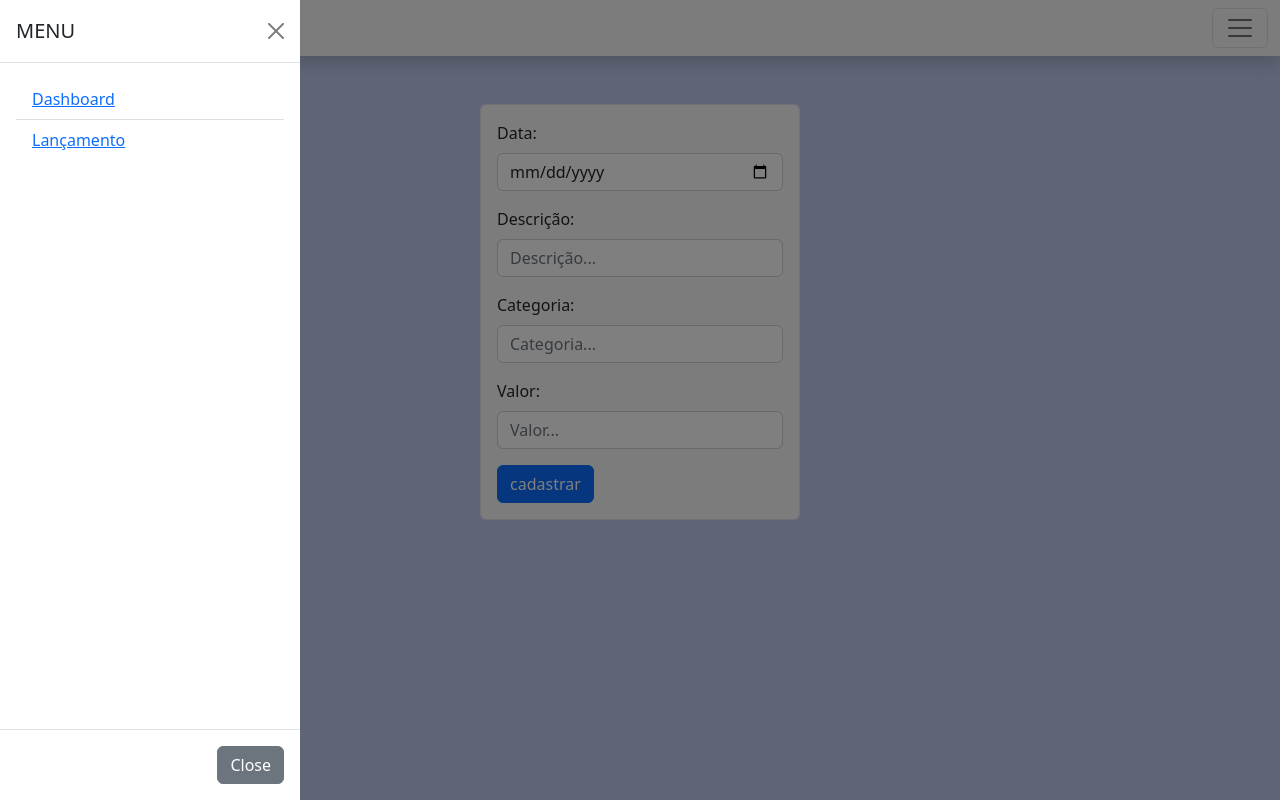
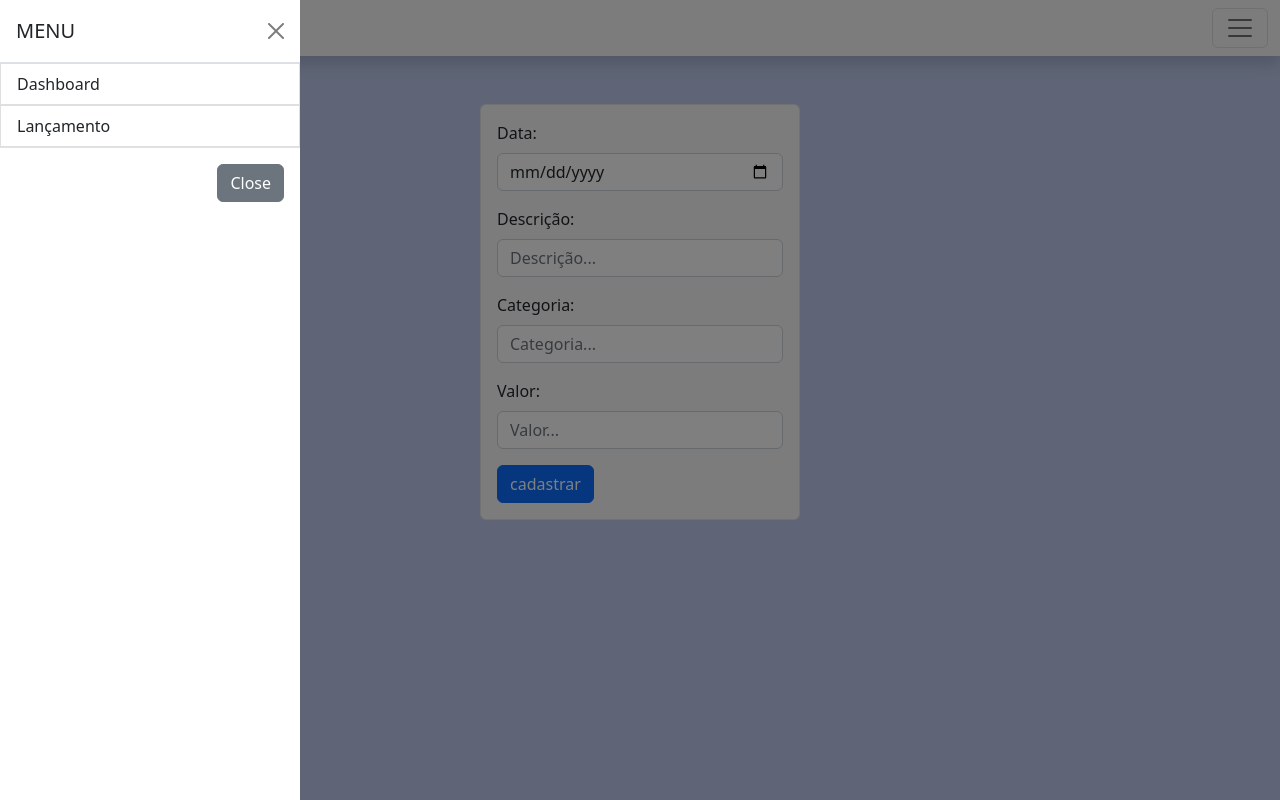
Before and after one commit to jpcamatari/Sistema-Dashboard-Django, a Django app: page /lancar in a window 1280 px wide, after a click that opens the changed part. Run offline with Django 4.2, Linux system fonts and the light colour scheme.

Commit message:
correção sidebar

```diff
--- a/dashboard/templates/lancar.html
+++ b/dashboard/templates/lancar.html
@@ -46,13 +46,12 @@
           <h1 class="modal-title fs-5" id="exampleModalLabel">MENU</h1>
           <button type="button" class="btn-close" data-bs-dismiss="modal" aria-label="Close"></button>
         </div>
-      <div class="modal-body">
+
         <ul class="list-group list-group-flush">
-          <li class="list-group-item"><a href="{% url 'home' %}">Dashboard</a></li>
-          <li class="list-group-item"><a href="{% url 'lancar' %}">Lançamento</a></li>
+          <li><a class="list-group-item" href="{% url 'home' %}">Dashboard</a></li>
+          <li><a class="list-group-item" href="{% url 'lancar' %}">Lançamento</a></li>
         </ul>
 
-      </div>
         <div class="modal-footer">
           <button type="button" class="btn btn-secondary" data-bs-dismiss="modal">Close</button>
         </div>
@@ -79,7 +78,7 @@
             <input type="text" class="form-control" placeholder="Valor..." name="valor">
         </div>
         <div>
-            <input type="submit" class="btn btn-primary" value="cadastrar">
+            <input type="submit" class="btn btn-primary d-grid gap-2 d-md-flex justify-content-md-end" value="cadastrar">
         </div>
 
     </form>
```
Also changed, not shown: dashboard/templates/home.html (+5 -6 lines). Lines whose indentation alone changed are shown as unchanged.
